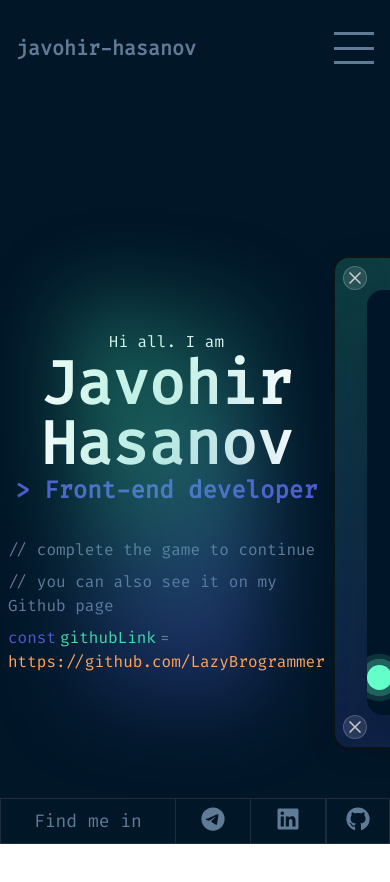
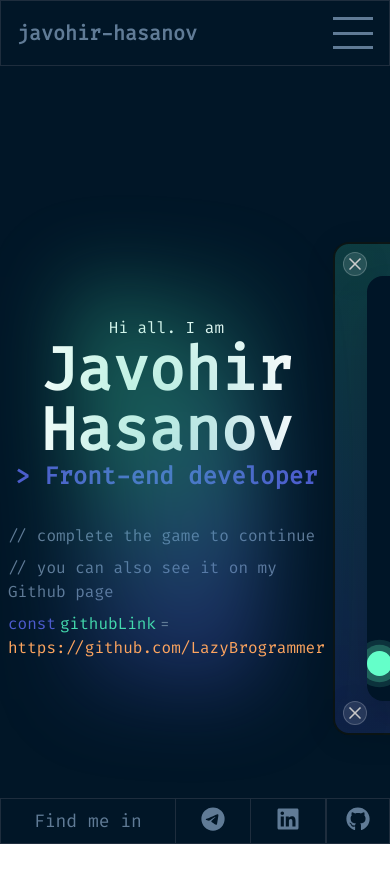
Before and after one commit to johnkhasan/javohir, a Vue app: page / in a window 390 px wide. Shown: the top 882 px of the page. Built offline with nearby package versions, Linux system fonts and the light colour scheme.

Commit message:
navbar mobile fixed

```diff
--- a/src/components/Navbar.vue
+++ b/src/components/Navbar.vue
@@ -12,7 +12,9 @@ const toggleMenu = () => {
 
 <template>
   <!-- DESKTOP NAVBAR (TABLE) -->
-  <table class="hidden w-full table-auto border-separate border border-line border-spacing-0 sm:table">
+  <table
+    class="border-line hidden w-full table-auto border-separate border-spacing-0 border sm:table"
+  >
     <tr class="border-line text-secondary-100 border">
       <td class="p-3 text-center">
         <router-link to="/">javohir-hasanov</router-link>
@@ -50,7 +52,9 @@ const toggleMenu = () => {
   </table>
 
   <!-- MOBILE NAVBAR -->
-  <div class="text-secondary-100 pt-8 relative flex w-full items-center justify-between p-4 sm:hidden">
+  <div
+    class="text-secondary-100 border-line relative flex w-full items-center justify-between border p-4 mt-0 sm:hidden"
+  >
     <!-- LOGO -->
     <router-link class="z-50 text-xl font-bold" to="/">javohir-hasanov</router-link>
 
```
